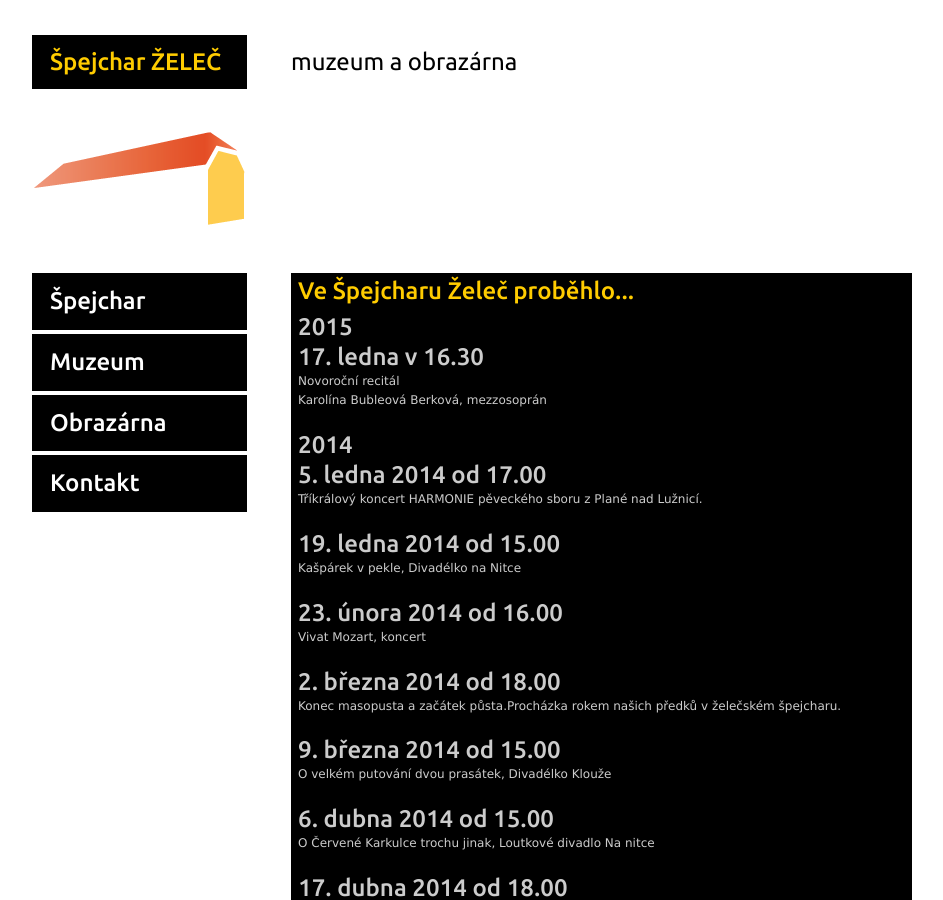
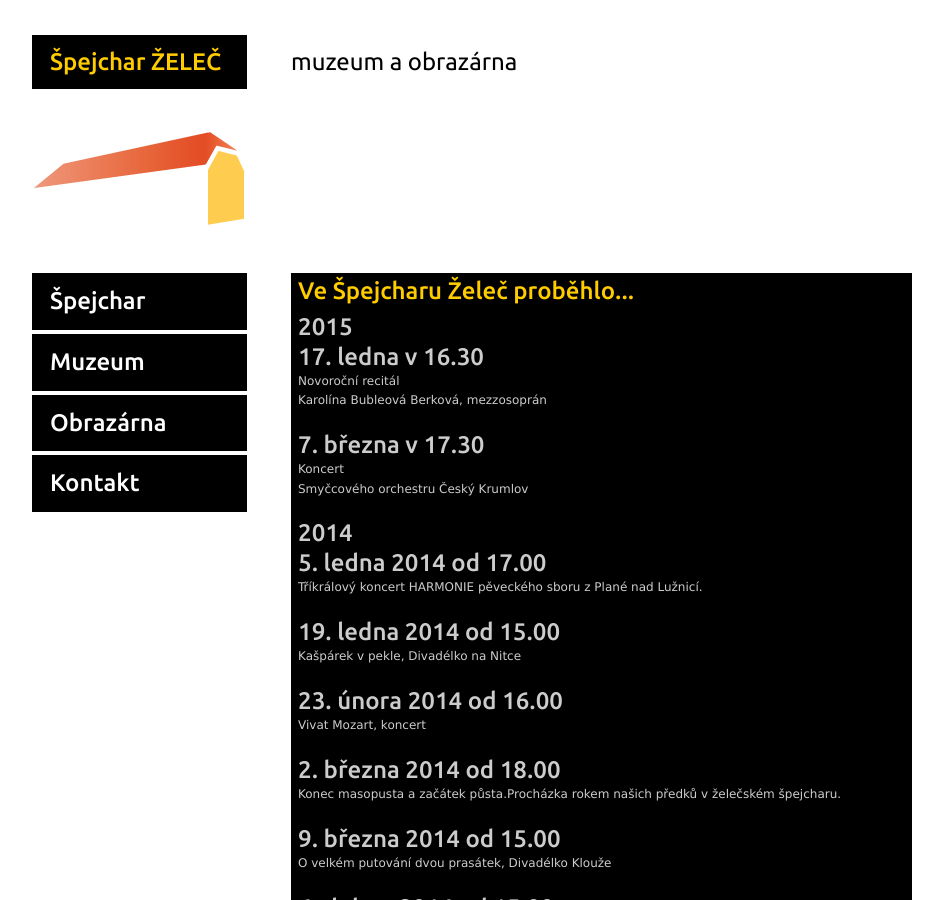
Before and after one commit to spejcharzelec/spejcharzelec.github.com, a Jekyll site: the page built from _posts/2011-12-24-archiv-akci.html, in a window 1280 px wide and 900 px high. Shown: the whole window, without its empty margins (168-1111 px from the left). Built offline with Jekyll 4.4.1, drawn with Linux system fonts in a browser that asks for light colours.

Commit message:
Update 2011-12-24-archiv-akci.html

```diff
--- a/_posts/2011-12-24-archiv-akci.html
+++ b/_posts/2011-12-24-archiv-akci.html
@@ -9,6 +9,10 @@ category: akce
 <h2>17. ledna v 16.30</h2>
 Novoroční recitál<br />
 Karolína Bubleová Berková, mezzosoprán<br /><br />
+
+<h2>7. března v 17.30</h2>
+Koncert<br />
+Smyčcového orchestru Český Krumlov<br /><br />
 
 <h2>2014</h2>
 
```
